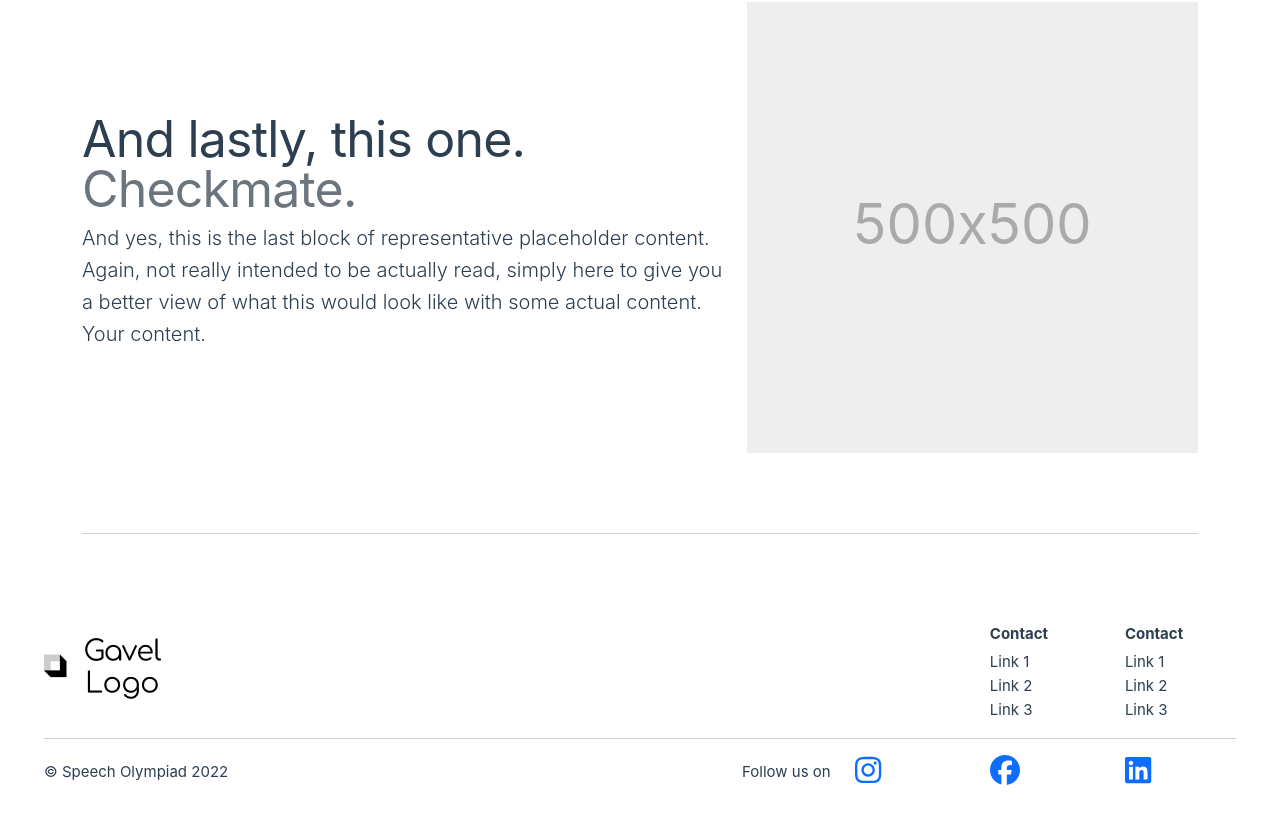
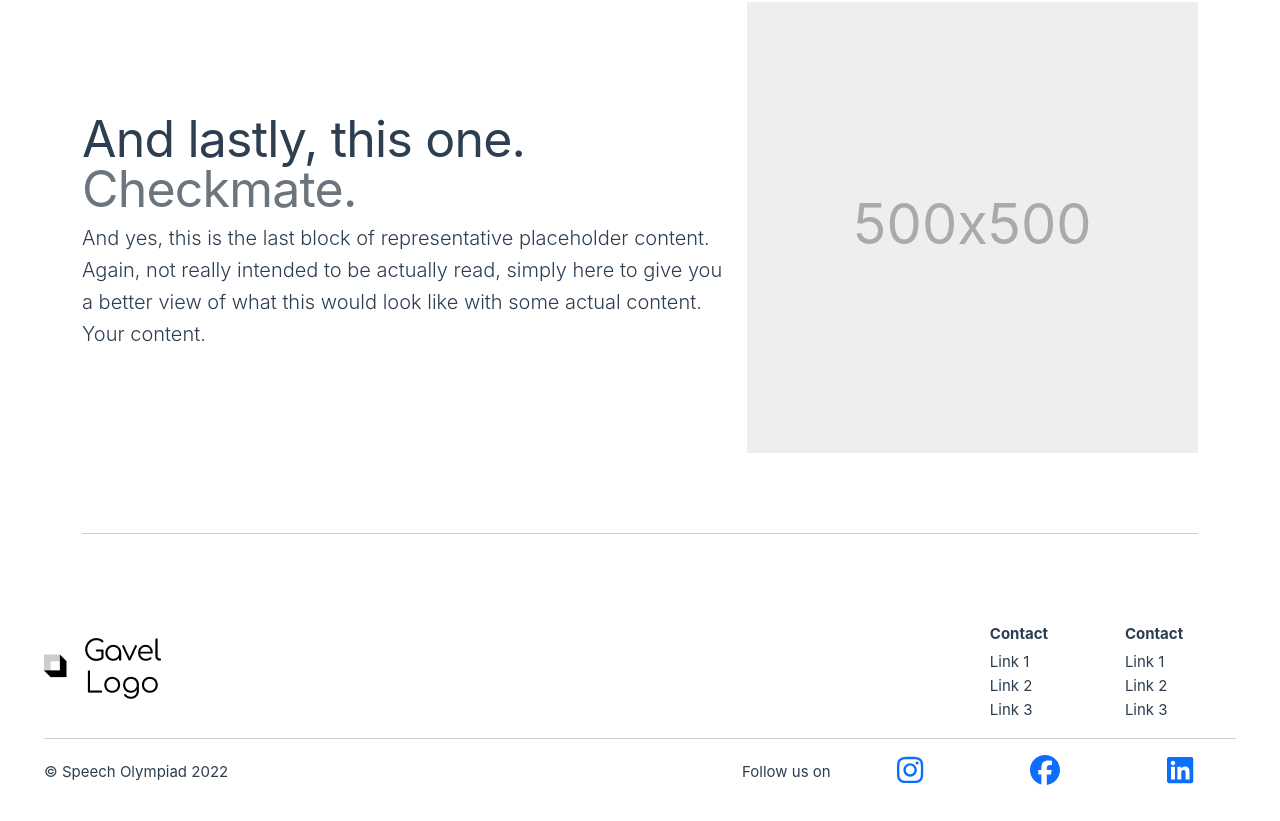
Before and after one commit to SpeechOlympiadXV/speecholympiadxv.github.io, a Vue app: page / in a window 1280 px wide. Shown: the part 2343-3164 px from the top of the page. Built offline with nearby package versions, Linux system fonts and the light colour scheme.

Commit message:
centered social media icons horizontally

```diff
--- a/src/components/AppFooter.vue
+++ b/src/components/AppFooter.vue
@@ -77,7 +77,7 @@ export default {
         <div class="row">
           <div class="col-12 col-md-6 my-2 my-md-0
           d-flex justify-content-center justify-content-md-end align-items-center"><span>Follow us on</span></div>
-          <div v-for="social_media in social_media_profiles" class="col my-2 my-md-0">
+          <div v-for="social_media in social_media_profiles" class="col my-2 my-md-0 d-flex justify-content-center">
             <a :href="social_media.link">
               <FontAwesomeIcon :icon="social_media.icon" size="2x"/>
             </a>
```
